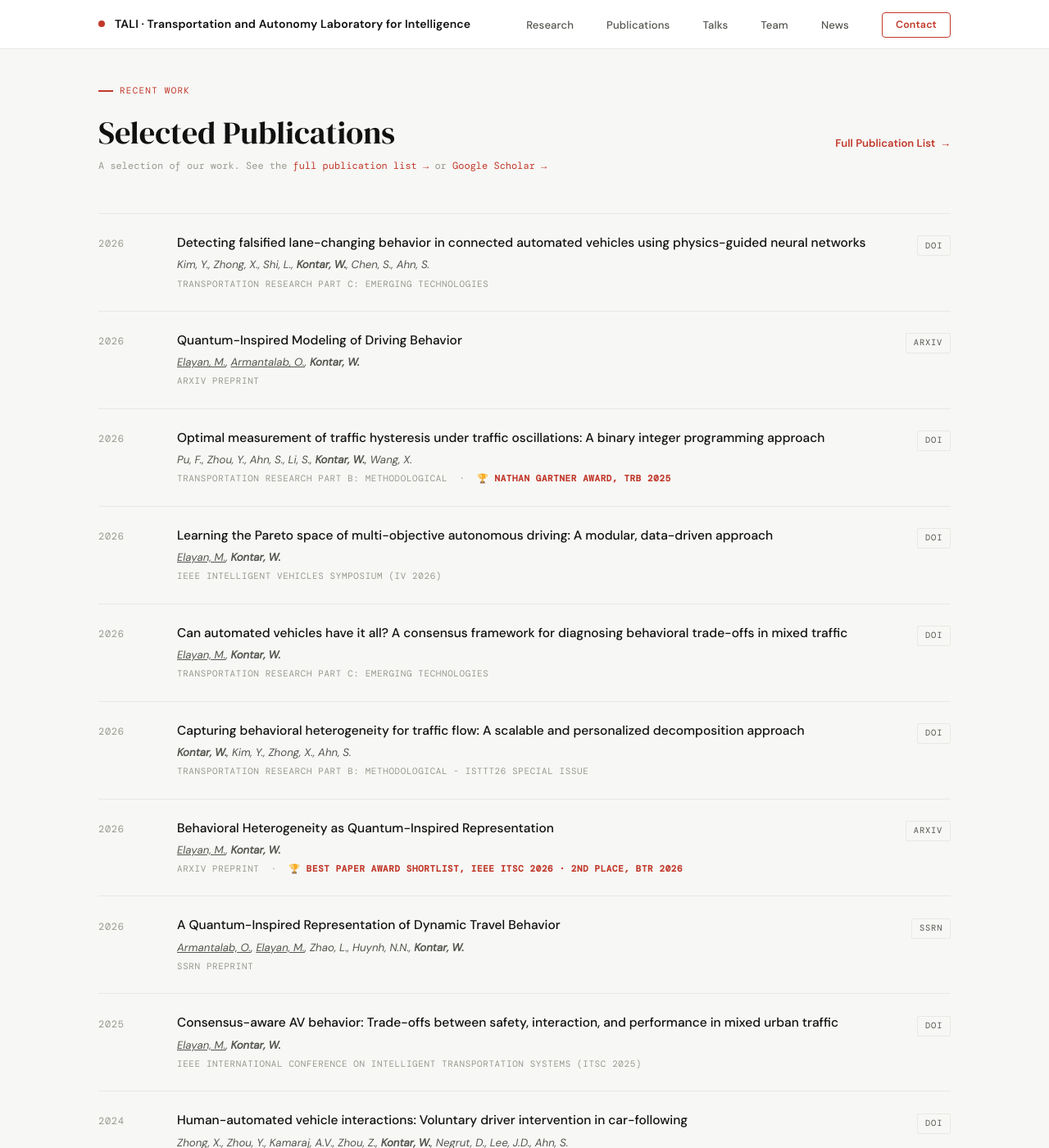
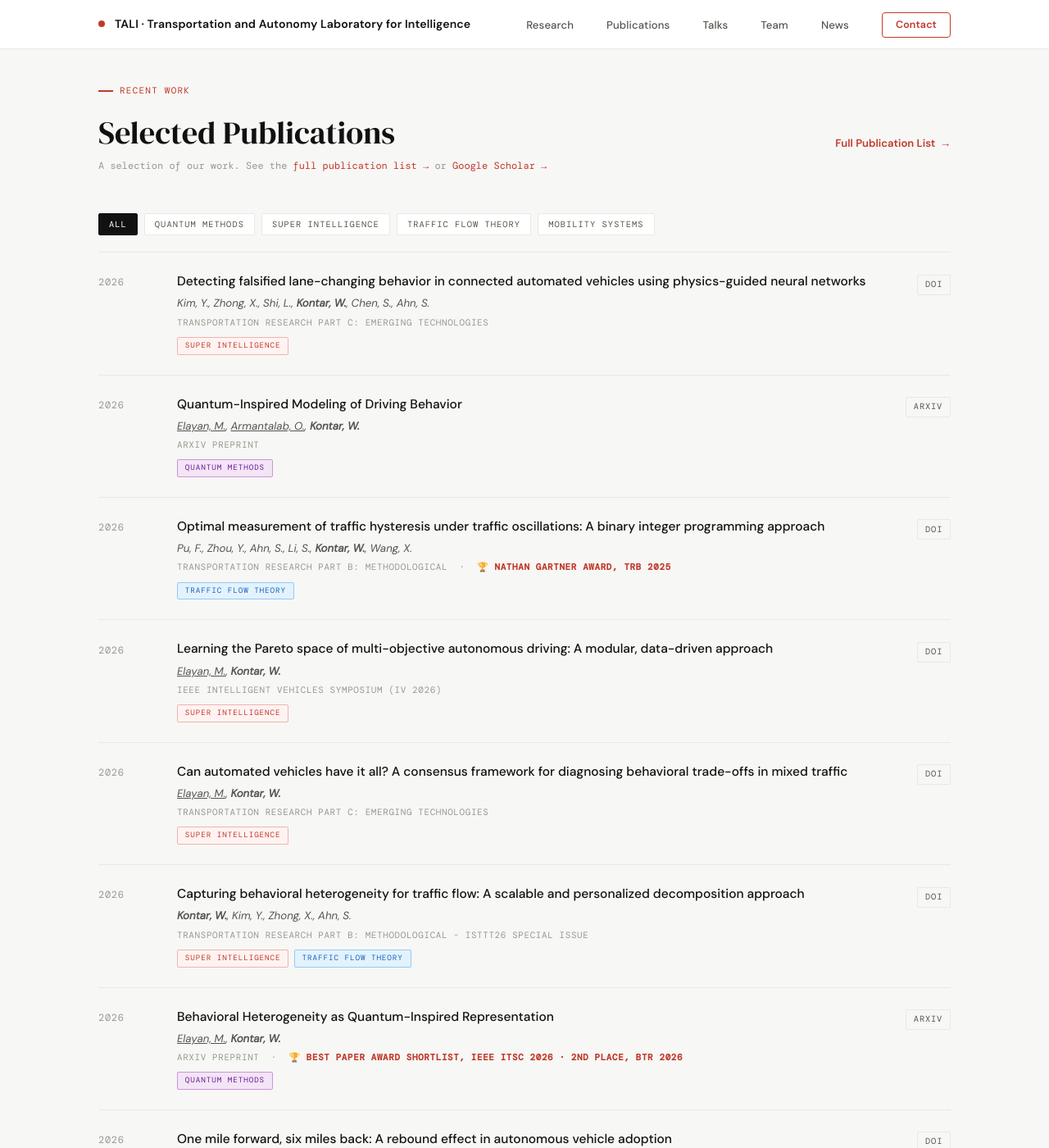
Before and after one commit to wissamkontar/wissamkontar.github.io, a Jekyll site: the page built from index.html, in a window 1280 px wide and 1400 px high, scrolled down 3058 px. Shown: the whole window at 82% size. Built offline with Jekyll 4.4.1, drawn with Linux system fonts in a browser that asks for light colours; some of the changed text lies outside the part shown.

Commit message:
Tag publications with research themes and add theme filters
Co-Authored-By: Claude Fable 5.2 <noreply@anthropic.com>
Claude-Session: https://claude.ai/code/session_01Lzm3hfbMCCSUqxQdsXPYQj

```diff
--- a/_data/publications.yml
+++ b/_data/publications.yml
@@ -1,5 +1,6 @@
 # All publications, newest first. Add new ones at the top.
 # selected: true puts a paper on the home page as well; every paper appears on the full list at /publications/.
+# themes: one or two theme ids from _data/themes.yml (quantum, super-intelligence, traffic-flow, mobility). Leave it out if none fits.
 # Optional fields: note (extra text after the venue), award (shown in red with a trophy).
 
 - year: 2026
@@ -7,6 +8,7 @@
   authors: Kim, Y., Zhong, X., Shi, L., Kontar, W., Chen, S., Ahn, S.
   venue: 'Transportation Research Part C: Emerging Technologies'
   url: https://doi.org/10.1016/j.trc.2026.106045
+  themes: [super-intelligence]
   selected: true
 
 - year: 2026
@@ -14,6 +16,7 @@
   authors: Elayan, M., Armantalab, O., Kontar, W.
   venue: arXiv preprint
   url: https://arxiv.org/abs/2608.25907
+  themes: [quantum]
   selected: true
 
 - year: 2026
@@ -28,6 +31,7 @@
   venue: 'Transportation Research Part B: Methodological'
   award: Nathan Gartner Award, TRB 2025
   url: https://doi.org/10.1016/j.trb.2026.103521
+  themes: [traffic-flow]
   selected: true
 
 - year: 2026
@@ -35,6 +39,7 @@
   authors: Elayan, M., Kontar, W.
   venue: IEEE Intelligent Vehicles Symposium (IV 2026)
   url: https://doi.org/10.1109/IV66570.2026.11624067
+  themes: [super-intelligence]
   selected: true
 
 - year: 2026
@@ -42,6 +47,7 @@
   authors: Elayan, M., Kontar, W.
   venue: 'Transportation Research Part C: Emerging Technologies'
   url: https://doi.org/10.1016/j.trc.2026.105782
+  themes: [super-intelligence]
   selected: true
 
 - year: 2026
@@ -49,6 +55,7 @@
   authors: Kontar, W., Kim, Y., Zhong, X., Ahn, S.
   venue: 'Transportation Research Part B: Methodological - ISTTT26 Special Issue'
   url: https://doi.org/10.1016/j.trb.2026.103467
+  themes: [traffic-flow, super-intelligence]
   selected: true
 
 - year: 2026
@@ -57,6 +64,7 @@
   venue: arXiv preprint
   award: Best Paper Award shortlist, IEEE ITSC 2026 · 2nd place, BTR 2026
   url: https://arxiv.org/abs/2603.22729
+  themes: [quantum]
   selected: true
 
 - year: 2026
@@ -64,12 +72,15 @@
   authors: Kontar, W., Armantalab, O., Ahn, S., Hicks, A.
   venue: Resources, Conservation and Recycling
   url: https://doi.org/10.1016/j.resconrec.2026.108870
+  themes: [mobility]
+  selected: true
 
 - year: 2026
   title: A Quantum-Inspired Representation of Dynamic Travel Behavior
   authors: Armantalab, O., Elayan, M., Zhao, L., Huynh, N.N., Kontar, W.
   venue: SSRN preprint
   url: https://doi.org/10.2139/ssrn.7533331
+  themes: [quantum, mobility]
   selected: true
 
 - year: 2025
@@ -77,6 +88,7 @@
   authors: Elayan, M., Kontar, W.
   venue: IEEE International Conference on Intelligent Transportation Systems (ITSC 2025)
   url: https://doi.org/10.1109/ITSC60802.2025.11423532
+  themes: [super-intelligence]
   selected: true
 
 - year: 2025
@@ -84,6 +96,7 @@
   authors: Shi, L., Kim, Y., Zhong, X., Kontar, W., Liu, Q., Ahn, S.
   venue: arXiv preprint
   url: https://arxiv.org/abs/2511.05886
+  themes: [super-intelligence]
 
 - year: 2025
   title: Instructor perspectives on an embedded coding course in the civil engineering curriculum
@@ -96,18 +109,22 @@
   authors: Armantalab, O., Hawkins, J., Kontar, W.
   venue: arXiv preprint
   url: https://arxiv.org/abs/2510.00469
+  themes: [mobility]
+  selected: true
 
 - year: 2025
   title: 'Redefining sustainable commuting: emerging trends and pandemic-induced changes at the University of Wisconsin-Madison'
   authors: Stanton, A.P., Kontar, W., Ramey-Lariviere, J.Y.F., Hicks, A.
   venue: Integrated Environmental Assessment and Management
   url: https://doi.org/10.1093/inteam/vjaf075
+  themes: [mobility]
 
 - year: 2024
   title: 'Human-automated vehicle interactions: Voluntary driver intervention in car-following'
   authors: Zhong, X., Zhou, Y., Kamaraj, A.V., Zhou, Z., Kontar, W., Negrut, D., Lee, J.D., Ahn, S.
   venue: 'Transportation Research Part C: Emerging Technologies'
   url: https://doi.org/10.1016/j.trc.2024.104969
+  themes: [super-intelligence]
   selected: true
 
 - year: 2024
@@ -116,6 +133,7 @@
   venue: Transportation Research Record
   award: D. Grant Mickle Award, TRB 2025
   url: https://doi.org/10.1177/03611981241298583
+  themes: [super-intelligence]
   selected: true
 
 - year: 2024
@@ -123,6 +141,7 @@
   authors: Zhou, Y., Li, S., Kontar, W., Pu, F., Srivastava, A., Ahn, S.
   venue: arXiv preprint
   url: https://arxiv.org/abs/2411.16937
+  themes: [traffic-flow]
 
 - year: 2024
   title: Use, reuse, and waste management of single-use products associated with the COVID-19 pandemic in the United States
@@ -141,12 +160,14 @@
   authors: Bulson, E.E., Kontar, W., Ahn, S., Hicks, A.
   venue: Nature npj Sustainable Mobility and Transport
   url: https://doi.org/10.1038/s44333-024-00003-7
+  themes: [mobility]
 
 - year: 2024
   title: A Strategic Approach to Handle Uncertainties in Autonomous Vehicle's Car-following Behavior
   authors: Kontar, W., Ahn, S.
   venue: 'Transportation Research Part C: Emerging Technologies'
   url: https://doi.org/10.1016/j.trc.2024.104499
+  themes: [super-intelligence]
   selected: true
 
 - year: 2022
@@ -154,6 +175,7 @@
   authors: Kontar, R., Shi, N., Yue, X., Chung, S., Byon, E., Chowdhury, M., … Kontar, W., et al.
   venue: IEEE Access
   url: https://doi.org/10.1109/ACCESS.2021.3127448
+  themes: [super-intelligence]
   selected: true
 
 - year: 2022
@@ -161,24 +183,28 @@
   authors: Kontar, W., Ahn, S., Hicks, A.
   venue: 'Environmental Research: Infrastructure and Sustainability'
   url: https://doi.org/10.1088/2634-4505/ac9a68
+  themes: [mobility]
 
 - year: 2022
   title: 'Electric bicycles sharing: opportunities and environmental impacts'
   authors: Kontar, W., Ahn, S., Hicks, A.
   venue: 'Environmental Research: Infrastructure and Sustainability'
   url: https://doi.org/10.1088/2634-4505/ac7c8b
+  themes: [mobility]
 
 - year: 2021
   title: A Prioritized Trajectory Planning Algorithm for Connected and Automated Vehicle Mandatory Lane Changes
   authors: Li, N., Fan, A.Z., Fischer, R., Kontar, W., Ran, B.
   venue: IEEE International Conference on Intelligent Transportation Systems (ITSC 2021)
   url: https://doi.org/10.1109/ITSC48978.2021.9564913
+  themes: [super-intelligence]
 
 - year: 2021
   title: Predicting Vehicles' Longitudinal Trajectories and Lane Changes on Highway On-Ramps
   authors: Li, N., Fischer, R., Kontar, W., Ahn, S.
   venue: arXiv preprint
   url: https://arxiv.org/abs/2108.10397
+  themes: [super-intelligence]
 
 - year: 2021
   title: 'On multi-class automated vehicles: car-following behavior and its implications for traffic dynamics'
@@ -186,6 +212,7 @@
   venue: 'Transportation Research Part C: Emerging Technologies'
   note: Presented at ISTTT24
   url: https://doi.org/10.1016/j.trc.2021.103166
+  themes: [traffic-flow]
   selected: true
 
 - year: 2021
@@ -194,12 +221,15 @@
   venue: Environmental Research Letters
   note: Top 5% by attention score
   url: https://doi.org/10.1088/1748-9326/abf6f4
+  themes: [mobility]
+  selected: true
 
 - year: 2021
   title: "Real-time Monitoring of Autonomous Vehicle's Time Gap Variations: A Bayesian Framework"
   authors: Kontar, W., Ahn, S.
   venue: arXiv preprint
   url: https://arxiv.org/abs/2102.00375
+  themes: [super-intelligence]
 
 - year: 2020
   title: Personal respiratory protection and resiliency in a pandemic, the evolving disposable versus reusable debate and its effect on waste generation
--- /dev/null
+++ b/_data/themes.yml
@@ -0,0 +1,14 @@
+# Research themes, in order of importance. Publications refer to these by id (see _data/publications.yml).
+# Each theme's colour is set in assets/css/themes.css.
+
+- id: quantum
+  name: Quantum Methods
+
+- id: super-intelligence
+  name: Super Intelligence
+
+- id: traffic-flow
+  name: Traffic Flow Theory
+
+- id: mobility
+  name: Mobility Systems
--- a/_includes/publication.html
+++ b/_includes/publication.html
@@ -3,12 +3,13 @@
 {% comment %} Highlight the PI in bold and current lab students (team members with cite_as) with an underline. {% endcomment %}
 {% assign authors = pub.authors | escape | replace: "Kontar, W.", "<strong>Kontar, W.</strong>" %}
 {% for m in site.data.team %}{% if m.cite_as %}{% capture marked %}<u>{{ m.cite_as }}</u>{% endcapture %}{% assign authors = authors | replace: m.cite_as, marked %}{% endif %}{% endfor %}
-<div class="pub-row">
+<div class="pub-row" data-themes="{{ pub.themes | join: ' ' }}">
   <div class="pub-year">{{ pub.year }}</div>
   <div>
     <div class="pub-title">{{ pub.title | escape }}</div>
     <div class="pub-authors">{{ authors }}</div>
     <div class="pub-venue">{{ pub.venue | escape }}{% if pub.note %} &nbsp;·&nbsp; {{ pub.note | escape }}{% endif %}{% if pub.award %} &nbsp;·&nbsp; <span class="pub-award">🏆 {{ pub.award | escape }}</span>{% endif %}</div>
+    {% if pub.themes %}<div class="pub-themes">{% for theme in site.data.themes %}{% if pub.themes contains theme.id %}<span class="theme-tag {{ theme.id }}">{{ theme.name }}</span>{% endif %}{% endfor %}</div>{% endif %}
   </div>
   <div class="pub-links">
     <a href="{{ pub.url }}" target="_blank" rel="noopener noreferrer" class="pub-tag">{% if pub.url contains 'arxiv.org' %}arXiv{% elsif pub.url contains 'ssrn' %}SSRN{% else %}DOI{% endif %}</a>
--- a/_layouts/default.html
+++ b/_layouts/default.html
@@ -9,6 +9,8 @@
 <link rel="preconnect" href="https://fonts.gstatic.com" crossorigin>
 <link href="https://fonts.googleapis.com/css2?family=DM+Sans:ital,wght@0,300;0,400;0,500;0,600;1,300;1,400&family=DM+Serif+Display:ital@0;1&family=DM+Mono:wght@400;500&display=swap" rel="stylesheet">
 <link rel="stylesheet" href="/assets/css/style.css">
+<link rel="stylesheet" href="/assets/css/themes.css">
+<script id="themesData" type="application/json">{{ site.data.themes | jsonify }}</script>
 <script src="/assets/js/main.js" defer></script>
 </head>
 <body>
@@ -57,10 +59,8 @@
       <div class="footer-col">
         <h4>Research</h4>
         <ul>
-          <li><a href="/#research">Autonomous Agents</a></li>
-          <li><a href="/#research">Artificial Intelligence</a></li>
-          <li><a href="/#research">Transportation Intelligence</a></li>
-          <li><a href="/#research">Urban Mobility</a></li>
+          {% for theme in site.data.themes %}<li><a href="/#research">{{ theme.name }}</a></li>
+          {% endfor %}
         </ul>
       </div>
       <div class="footer-col">
--- /dev/null
+++ b/assets/css/themes.css
@@ -0,0 +1,52 @@
+/* Research theme tags and the filter buttons above publication lists.
+   Theme names and order live in _data/themes.yml; this file only sets their colours. */
+
+.theme-tag.quantum            { --tag-bg: #f3e5f5; --tag-ink: #6a1b9a; --tag-line: #ce93d8; }
+.theme-tag.super-intelligence { --tag-bg: #fff3f2; --tag-ink: #c1392b; --tag-line: #f0b4ad; }
+.theme-tag.traffic-flow       { --tag-bg: #e3f2fd; --tag-ink: #1565c0; --tag-line: #90caf9; }
+.theme-tag.mobility           { --tag-bg: #e8f5e9; --tag-ink: #2e7d32; --tag-line: #a5d6a7; }
+.theme-tag.all                { --tag-bg: #111111; --tag-ink: #ffffff; --tag-line: #111111; }
+
+.theme-tag {
+  display: inline-block;
+  font-family: 'DM Mono', monospace;
+  font-size: 0.58rem;
+  letter-spacing: 0.1em;
+  text-transform: uppercase;
+  line-height: 1.5;
+  padding: 0.18rem 0.55rem;
+  border-radius: 2px;
+  border: 1px solid var(--border);
+  background: var(--white);
+  color: var(--mid);
+}
+
+/* A tag on a paper, and the filter button that is currently selected, show the theme colour. */
+span.theme-tag,
+.theme-filter .theme-tag.active {
+  background: var(--tag-bg);
+  color: var(--tag-ink);
+  border-color: var(--tag-line);
+}
+
+.pub-themes {
+  display: flex; flex-wrap: wrap; gap: 0.4rem;
+  margin-top: 0.55rem;
+}
+
+.theme-filter {
+  display: flex; flex-wrap: wrap; gap: 0.5rem;
+  margin-bottom: 1.25rem;
+}
+.theme-filter .theme-tag {
+  font-size: 0.65rem;
+  padding: 0.3rem 0.75rem;
+  cursor: pointer;
+  transition: border-color 0.15s, color 0.15s;
+}
+.theme-filter .theme-tag:hover { border-color: var(--ink); }
+
+/* Rows hidden by the filter; keep the list's top line when its first row is hidden. */
+.pub-row[hidden] { display: none; }
+.theme-filter + .pub-table { border-top: 1px solid var(--border); }
+.theme-filter + .pub-table .pub-row:first-child { border-top: none; }
--- a/assets/js/main.js
+++ b/assets/js/main.js
@@ -1,4 +1,4 @@
-/* TALI website scripts: scroll fade-in, talk status labels, project pop-up. */
+/* TALI website scripts: scroll fade-in, talk status labels, publication theme filters, project pop-up. */
 
 const $ = (id) => document.getElementById(id);
 const el = (tag, className, text) => {
@@ -33,6 +33,29 @@ document.querySelectorAll('.talk-item').forEach((item) => {
   const badge = item.querySelector('[data-status]');
   badge.className = 'talk-badge upcoming';
   badge.textContent = 'Upcoming';
+});
+
+/* ── Publication lists: filter buttons, one per research theme (themes come from _data/themes.yml) ── */
+const themes = JSON.parse($('themesData').textContent);
+document.querySelectorAll('.pub-table').forEach((table) => {
+  const rows = [...table.querySelectorAll('.pub-row')];
+  const has = (row, id) => row.dataset.themes.split(' ').includes(id);
+  const used = themes.filter((theme) => rows.some((row) => has(row, theme.id)));
+  if (!used.length) return;
+
+  const bar = el('div', 'theme-filter');
+  const show = (id, button) => {
+    rows.forEach((row) => { row.hidden = id !== '' && !has(row, id); });
+    bar.querySelectorAll('button').forEach((other) => other.classList.toggle('active', other === button));
+  };
+  [{ id: '', name: 'All' }, ...used].forEach((theme) => {
+    const button = el('button', 'theme-tag ' + (theme.id || 'all'), theme.name);
+    button.type = 'button';
+    button.addEventListener('click', () => show(theme.id, button));
+    bar.append(button);
+  });
+  table.before(bar);
+  show('', bar.firstChild);
 });
 
 /* ── Project pop-up, home page only (content comes from _data/projects.yml) ── */
```
